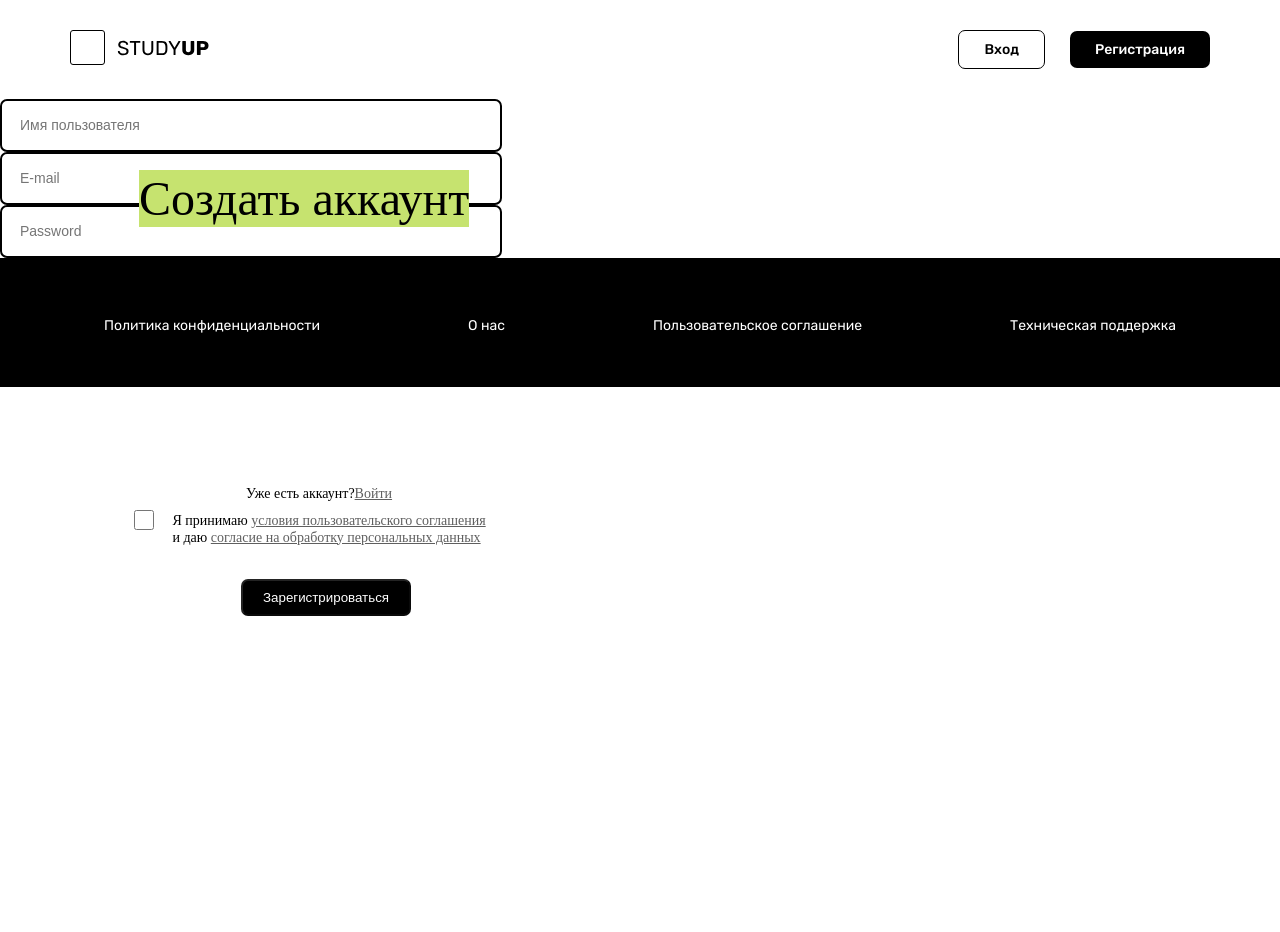
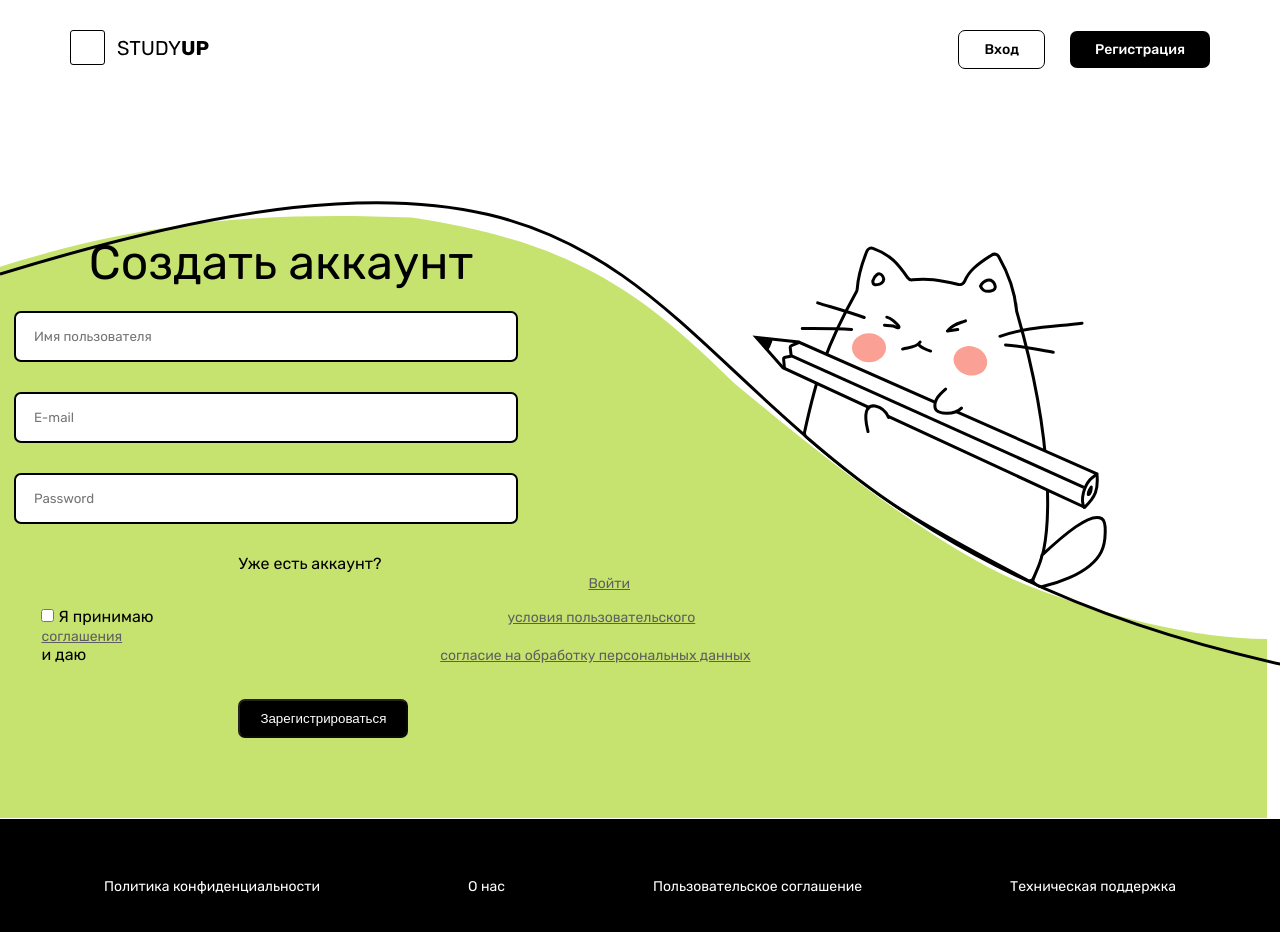
Before and after one commit to asphodel6/StudyUpAngular, an Angular app: page /registration in a window 1280 px wide. Shown: the top 932 px of the page. Before the commit the page ends 800 px from the top, so only its background shows below. Built offline with nearby package versions, Linux system fonts and the light colour scheme.

Commit message:
Registration FIX

```diff
--- a/src/app/pages/login/login.component.html
+++ b/src/app/pages/login/login.component.html
@@ -5,13 +5,11 @@
       <div class="input__block">
         <form [formGroup]="loginForm" (ngSubmit)="submitLogin()">
           <div class="email__input">
-            <p class="email">
               <input
               type="text"
               name="email"
               placeholder="E-mail"
               formControlName="email">
-            </p>
             <div *ngIf="email.invalid && email.touched" class="error">
               <div *ngIf="email.errors.required">E-mail обязателен</div>
               <div *ngIf="email.errors?.['email']">Некорректный e-mail</div>
--- a/src/app/pages/registration/registration.component.scss
+++ b/src/app/pages/registration/registration.component.scss
@@ -1,119 +1,219 @@
-.rectangle img {
-  background-color: white;
+.reg__containter{
+  padding: 10px  10px;
+  max-width: 100%;
+  display: flex;
+  justify-content: center;
+  align-items: center;
+  background: url(../../../assets/images/registr-bg.svg) center center no-repeat;
+  background-size: 100%;
 }
 
-.line {
-  position: absolute;
-  top: 101px;
+.reg__block {
+  margin-top: 10%;
+  margin-right: 40%;
+  margin-bottom: 5.6%;
+  font-family: 'Rubik', sans-serif;
+
 }
 
-.signUpPage {
-  margin-bottom: 0;
-  margin-top: 53.1px;
-  background-color: #C6E36F;
+.title {
+  margin-left: 10%;
+  font-style: normal;
+  font-weight: 400;
+  font-size: 3rem;
+  line-height: 3.5rem;
+  margin-bottom: 20px;
+}
+
+.input__block input{
+  border: 2px solid #000000;
+  border-radius: 7px;
+  padding: 16px 300px 16px 18px;
   font-family: 'Rubik', sans-serif;
 }
 
-.cat {
-  position: absolute;
-  height: 343.6851234766387px;
-  width: 371.50854908110506px;
-  left: 753px;
-  top: 154px;
-  transform: rotate(-0.94deg);
-}
-
-.title {
-  background-color: #C6E36F;
-  position: absolute;
-  left: 139px;
-  top: 170px;
-  font-style: normal;
-  font-weight: 400;
-  font-size: 48px;
-  line-height: 57px;
-}
-
-.input1 {
-  position: absolute;
-  background-color: #C6E36F;
-  z-index: 1;
-  top: 257px;
-  left: 94px;
-}
-
-.input2 {
-  position: absolute;
-  background-color: #C6E36F;
-  z-index: 2;
-  top: 336px;
-  left: 94px;
-}
-
-.input3 {
-  position: absolute;
-  background-color: #C6E36F;
-  z-index: 3;
-  top: 415px;
-  left: 94px;
-}
-
-input {
-  width: 480px;
-  height: 49px;
-  line-height: 49px;
-  border-radius: 7px;
-  padding-left: 18px;
-  resize: none;
-  font-style: normal;
-  font-size: 14px;
-  border: 2px solid #000000;
-}
-
-.login {
-  position: absolute;
-  display: flex;
-  left: 246px;
-  top: 486px;
-  font-size: 14px;
-  line-height: 16.59px;
-  width: 171px;
-}
-
-.checkbox{
-  position: absolute;
-  left: 169px;
-  top: 513px;
-  white-space: pre;
-  font-size: 14px;
-  line-height: 16.59px;
-}
-
-.signUp {
-  position: absolute;
-  left: 241px;
-  top: 579px;
-}
-
-.signUp button {
-  background-color: black;
-  color: white;
-  border-radius: 7px;
-  padding: 9px 20px;
+.links a {
+  font-size: 0.875rem;
+  line-height: 1rem;
+  text-decoration-line: underline;
+  margin-left: 350px;
 }
 
 a {
   color: #5F5F5F;
 }
-
-.checkbox input[type=checkbox] {
-  position: absolute;
-  left: -35px;
-  top: -3px;
-  width: 20px;
-  height: 20px;
+.userName__input{
+  margin-bottom: 30px;
 }
 
-.error {
-  color: red;
+.email__input {
+  margin-bottom: 30px;
 }
+
+.password__input{
+  margin-bottom: 30px;
+}
+
+.login{
+  margin-left: 30%;
+  margin-bottom: 10px;
+}
+
+.links input{
+  background: #FFFFFF;
+  border: 1px solid #000000;
+  border-radius: 5px;
+}
+
+.checkbox{
+  margin-left: 3%;
+  padding: 5px;
+  margin-bottom: 30px;
+}
+
+.signUp button {
+  background: #000000;
+  border-radius: 7px;
+  padding: 10px 20px ;
+  color: #FFFFFF;
+  margin-left: 30%
+}
+
+// .login button {
+//   color: #FFFFFF;
+//   background: #000000;
+//   border-radius: 7px;
+//   padding: 10px 25px;
+//   margin-left: 19px;
+// }
+
+
+
+
+
+
+
+
+
+
+
+
+// .rectangle img {
+//   background-color: white;
+// }
+
+// .line {
+//   position: absolute;
+//   top: 101px;
+// }
+
+// .signUpPage {
+//   margin-bottom: 0;
+//   margin-top: 53.1px;
+//   background-color: #C6E36F;
+//   font-family: 'Rubik', sans-serif;
+// }
+
+// .cat {
+//   position: absolute;
+//   height: 343.6851234766387px;
+//   width: 371.50854908110506px;
+//   left: 753px;
+//   top: 154px;
+//   transform: rotate(-0.94deg);
+// }
+
+// .title {
+//   background-color: #C6E36F;
+//   position: absolute;
+//   left: 139px;
+//   top: 170px;
+//   font-style: normal;
+//   font-weight: 400;
+//   font-size: 48px;
+//   line-height: 57px;
+// }
+
+// .input1 {
+//   position: absolute;
+//   background-color: #C6E36F;
+//   z-index: 1;
+//   top: 257px;
+//   left: 94px;
+// }
+
+// .input2 {
+//   position: absolute;
+//   background-color: #C6E36F;
+//   z-index: 2;
+//   top: 336px;
+//   left: 94px;
+// }
+
+// .input3 {
+//   position: absolute;
+//   background-color: #C6E36F;
+//   z-index: 3;
+//   top: 415px;
+//   left: 94px;
+// }
+
+// input {
+//   width: 480px;
+//   height: 49px;
+//   line-height: 49px;
+//   border-radius: 7px;
+//   padding-left: 18px;
+//   resize: none;
+//   font-style: normal;
+//   font-size: 14px;
+//   border: 2px solid #000000;
+// }
+
+// .login {
+//   position: absolute;
+//   display: flex;
+//   left: 246px;
+//   top: 486px;
+//   font-size: 14px;
+//   line-height: 16.59px;
+//   width: 171px;
+// }
+
+// .checkbox{
+//   position: absolute;
+//   left: 169px;
+//   top: 513px;
+//   white-space: pre;
+//   font-size: 14px;
+//   line-height: 16.59px;
+// }
+
+// .signUp {
+//   position: absolute;
+//   left: 241px;
+//   top: 579px;
+// }
+
+// .signUp button {
+//   background-color: black;
+//   color: white;
+//   border-radius: 7px;
+//   padding: 9px 20px;
+// }
+
+// a {
+//   color: #5F5F5F;
+// }
+
+// .checkbox input[type=checkbox] {
+//   position: absolute;
+//   left: -35px;
+//   top: -3px;
+//   width: 20px;
+//   height: 20px;
+// }
+
+// .error {
+//   color: red;
+// }
```
Also changed, not shown: src/app/pages/login/login.component.scss (+0 -88 lines), src/assets/images/registr-bg.svg (added).
